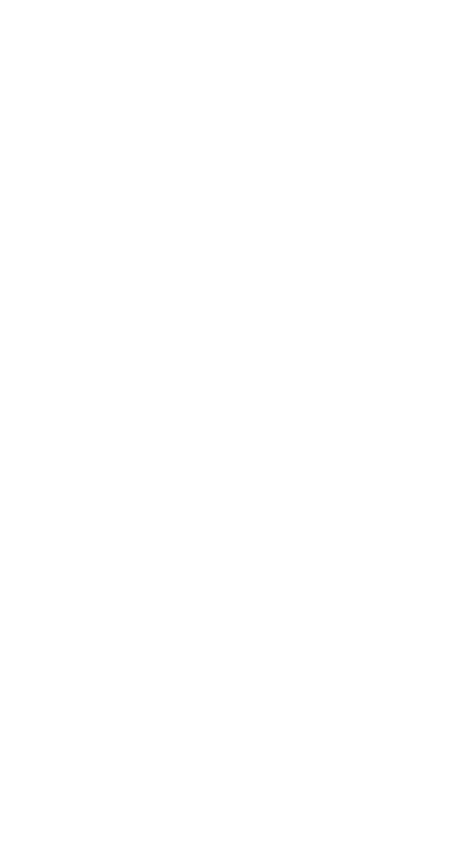
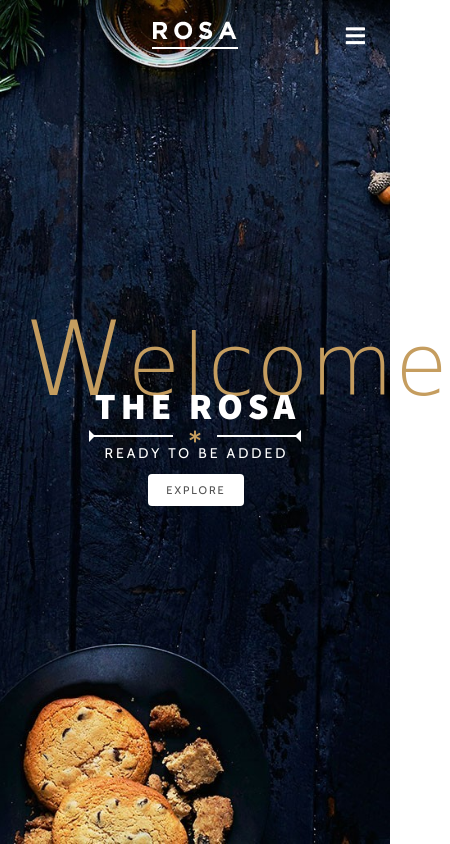
Before and after one commit to savadMKD/the-Rosa, a plain HTML site: page index.html in a window 390 px wide. Shown: the whole page, 450 px wide, since content can reach past the window. Drawn offline with nearby package versions, Linux system fonts and the light colour scheme; a web font is replaced by a local one.

Commit message:
Mobile Banner Section And Header Section Created

```diff
--- a/app.js
+++ b/app.js
@@ -0,0 +1,11 @@
+// Select Elements Function
+const selectElement = function(element) {
+    return document.querySelector(element);
+};
+
+let menuToggler = selectElement('.menu-toggle');
+let body = selectElement('body');
+
+menuToggler.addEventListener('click', function() {
+    body.classList.toggle('open');
+});
--- a/index.html
+++ b/index.html
@@ -11,7 +11,44 @@
     <link rel="stylesheet" href="style.css">
 </head>
 <body>
-
+    <header>
+        <div class="container">
+            <nav class="nav">
+                <div class="menu-toggle">
+                    <i class="fas fa-bars"></i>
+                    <i class="fas fa-times"></i>
+                </div>
+                <a href="index.html" class="logo"><img src="images/logo-rosa.png" alt="Logo Image"></a>
+                <ul class="nav-list">
+                    <li class="nav-item"><a href="index.html" class="nav-link">Home</a></li>
+                    <li class="nav-item"><a href="index.html" class="nav-link">Menu</a></li>
+                    <li class="nav-item"><a href="index.html" class="nav-link">Reservations</a></li>
+                    <li class="nav-item"><a href="index.html" class="nav-link">News</a></li>
+                    <li class="nav-item"><a href="index.html" class="nav-link">Shop</a></li>
+                    <li class="nav-item"><a href="index.html" class="nav-link">Contact</a></li>
+                </ul>
+            </nav>
+        </div>
+    </header>
+    <!-- ------------------ Header Ends ----------------- -->
+    <section class="hero" id="hero">
+        <div class="container">
+            <h2 class="sub-headline"><span class="first-letter">W</span>elcome</h2>
+            <h1 class="headline">The Rosa</h1>
+            <div class="headline-description">
+                <div class="seperator">
+                    <div class="line line-left"></div>
+                    <div class="asterisc"><i class="fas fa-asterisk"></i></div>
+                    <div class="line line-right"></div>
+                </div>
+                <div class="single-animation">
+                    <h5>Ready to be added</h5>
+                    <a href="#" class="btn cta-btn">Explore</a>
+                </div>
+            </div>
+        </div>
+    </section>
+    <!-- ------------- Hero End -------------- -->
     <script src="app.js"></script>
 </body>
 </html>
--- a/style.css
+++ b/style.css
@@ -1,18 +1,224 @@
-@import url('https://fonts.googleapis.com/css?family=Cabin|Herr+Von+Muellerhoff|Source+Sans+Pro:400,900&display=swap');
+@import url("https://fonts.googleapis.com/css?family=Cabin|Herr+Von+Muellerhoff|Source+Sans+Pro:400,900&display=swap");
 /*Global styles*/
 *,
 *::before,
-*::after{
+*::after {
   margin: 0;
   padding: 0;
   box-sizing: border-box;
 }
 
-:root{
-    --main-font: 'Source Sans Pro', sans-serif;
-    --secondary-font: 'Herr Von Muellerhoff', cursive;
-    --body-font: 'Cabin', sans-serif;
+:root {
+  --main-font: "Source Sans Pro", sans-serif;
+  --secondary-font: "Herr Von Muellerhoff", cursive;
+  --body-font: "Cabin", sans-serif;
   --main-font-color-dark: #252525;
   --secondary-font-color: #c59d5f;
   --body-font-color: #515151;
 }
+
+html {
+  font-family: var(--body-font);
+  font-size: 10px;
+  color: var(--body-font-color);
+  scroll-behavior: smooth;
+}
+section {
+  padding: 3.9rem 0;
+}
+img {
+  width: 100%;
+  max-width: 100%;
+}
+a {
+  text-decoration: none;
+}
+p {
+  font-size: 1.6rem;
+}
+.container {
+  width: 100%;
+  max-width: 122.5rem;
+  margin: 0 auto;
+  padding: 0 2.4rem;
+}
+
+/* ------------------- header ------------------ */
+header {
+    width: 100%;
+    position: absolute;
+    top: 0;
+    left: 0;
+    z-index: 1;
+    background-image: linear-gradient(to bottom, rgba(0, 0, 0, .5), transparent);
+}
+.nav {
+    height: 7.2rem;
+    display: flex;
+    align-items: center;
+    justify-content: center;
+}
+.menu-toggle {
+    color: #fff;
+    font-size: 2.2rem;
+    position: absolute;
+    top: 50%;
+    transform: translateY(-50%);
+    right: 2.5rem;
+    cursor: pointer;
+    z-index: 1500;
+}
+.fa-times {
+    display: none;
+}
+.nav-list {
+    list-style: none;
+    position: fixed;
+    top: 0;
+    left: 0;
+    width: 80%;
+    height: 100vh;
+    background-color: var(--main-font-color-dark);
+    padding: 4.4rem;
+    display: flex;
+    flex-direction: column;
+    justify-content: space-around;
+    z-index: 1250;
+    transform: translateX(-100%);
+    transition: transform .5s;
+}
+.nav::before {
+    content: "";
+    position: fixed;
+    top: 0;
+    left: 0;
+    width: 100vw;
+    height: 100vh;
+    background-color: rgba(0, 0, 0, .8);
+    z-index: 1000;
+    opacity: 0;
+    transform: scale(0);
+    transition: opacity .5s;
+}
+.open .fa-times {
+    display: block;
+}
+.open .fa-bars {
+    display: none;
+}
+.open .nav-list{
+    transform: translateX(0);
+}
+.open .nav::before {
+    opacity: 1;
+    transform: scale(1);
+}
+.nav-item {
+    border-bottom: 2px solid rgba(255, 255, 255, .3);
+}
+.nav-link {
+    display: block;
+    color: #fff;
+    text-transform: uppercase;
+    font-size: 1.6rem;
+    letter-spacing: 2px;
+    margin-right: -2px;
+    transition: color .5s;
+}
+.nav-link:hover {
+    color: var(--secondary-font-color);
+}
+
+/* ---------------- Hero -------------- */
+.hero {
+    width: 100%;
+    height: 100vh;
+    background: url(images/hero.jpg) center no-repeat;
+    background-size: cover;
+    display: flex;
+    align-items: center;
+    justify-content: center;
+    text-align: center;
+}
+.sub-headline {
+    font-size: 8.5rem;
+    font-family: var(--secondary-font);
+    color: var(--secondary-font-color);
+    font-weight: 100;
+    line-height: .4;
+    letter-spacing: 2px;
+}
+.first-letter {
+    text-transform: uppercase;
+    font-size: 10.3rem;
+}
+.headline {
+    color: #fff;
+    font-size: 3.7rem;
+    font-family: var(--main-font);
+    text-transform: uppercase;
+    font-weight: 900;
+    letter-spacing: 0.5rem;
+    margin-right: -0.5rem;
+}
+.seperator {
+    display: flex;
+    align-items: center;
+    justify-content: center;
+}
+.line {
+    width: 100%;
+    max-width: 8.4rem;
+    height: .25rem;
+    background-color: #fff;
+    position: relative;
+}
+.line-right::before,
+.line-left::before {
+    content: "";
+    position: absolute;
+    top: 50%;
+    transform: translateY(-50%);
+    border: .6rem solid transparent;
+}
+.line-right::before {
+    border-right-color: #fff;
+    right: 0;
+}
+.line-left::before {
+    border-left-color: #fff;
+    left: 0;
+}
+.asterisc {
+    font-size: 1.2rem;
+    color: var(--secondary-font-color);
+    margin: 0 1.6rem;
+}
+.headline-description h5 {
+    color: #fff;
+    font-size: 1.4rem;
+    font-weight: 100;
+    text-transform: uppercase;
+    margin-bottom: 1.2rem;
+    letter-spacing: 3px;
+    margin-right: -3px;
+}
+.btn {
+    display: inline-block;
+    text-transform: uppercase;
+    letter-spacing: 2px;
+    margin-right: -2px;
+}
+.cta-btn {
+    font-size: 1.1rem;
+    background-color: #fff;
+    padding: 0.9rem 1.8rem;
+    color: var(--body-font-color);
+    border-radius: .4rem;
+    transition: background-color .5s;
+}
+.cta-btn:hover,
+.cta-btn:focus{
+    color: #fff;
+    background-color: var(--secondary-font-color);
+}
```
Lines whose indentation alone changed are shown as unchanged.
